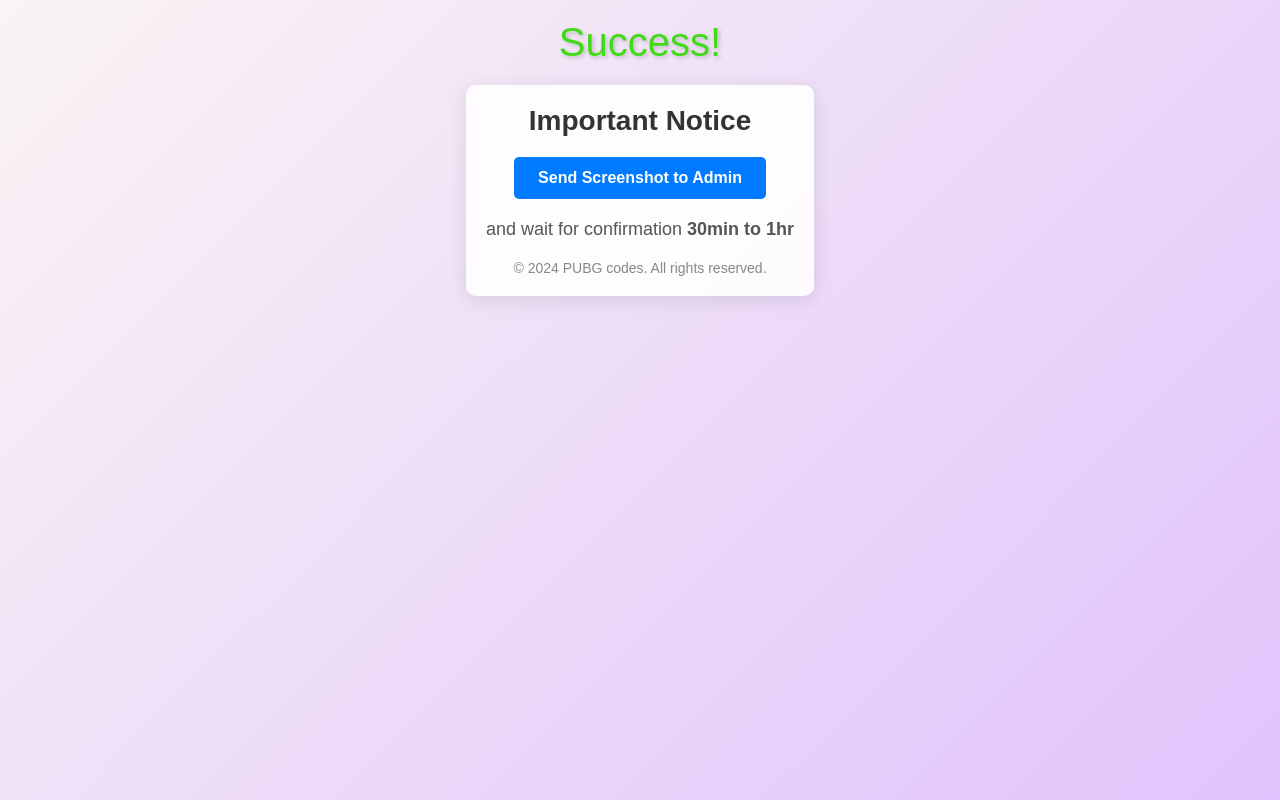
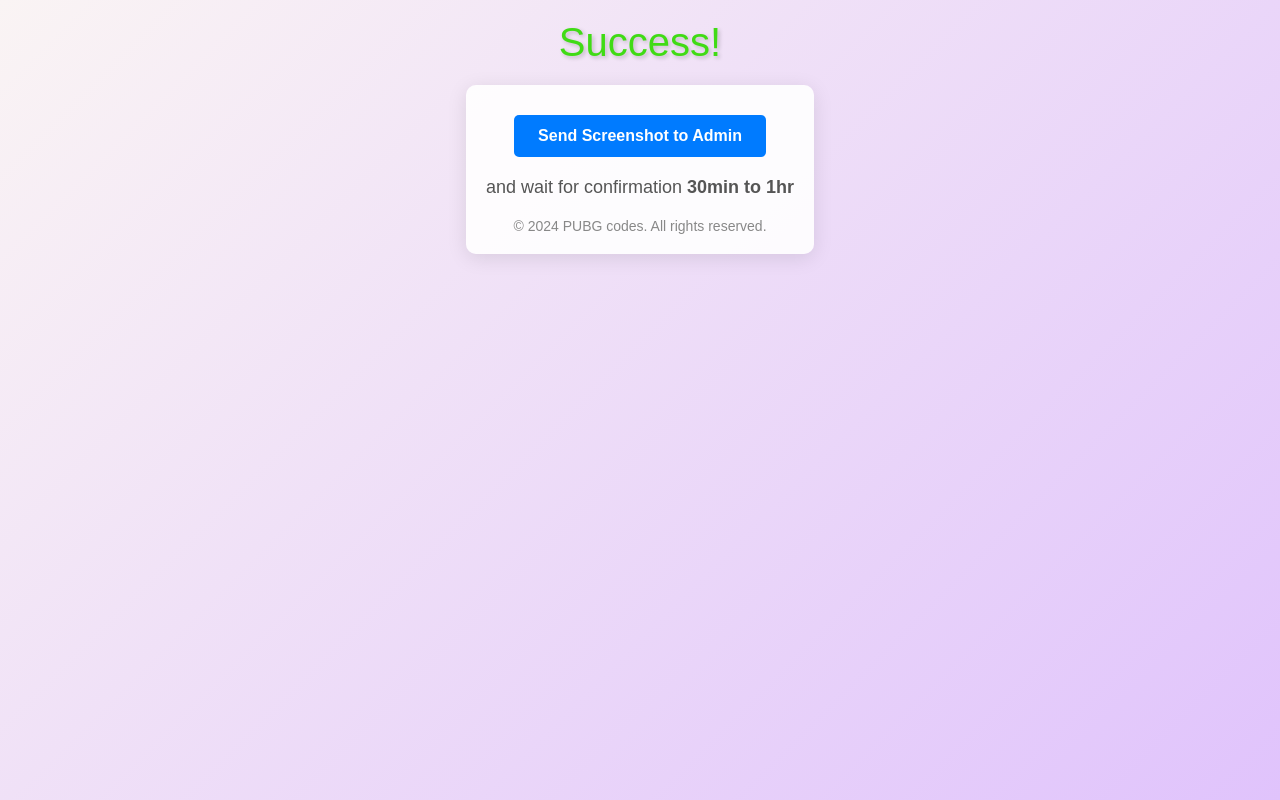
Before and after one commit to Aadi-bp/newweb5, a plain HTML site: page index.html in a window 1280 px wide. Drawn offline with Linux system fonts and the light colour scheme.

Commit message:
Update index.html

```diff
--- a/index.html
+++ b/index.html
@@ -9,8 +9,7 @@
 <body>
     <div class="success-message">Success!</div>
     <div class="notice-container">
-        <div class="notice-header">Important Notice</div>
-        <div class="button-container">
+    <div class="button-container">
             <a href="https://t.me/+ExLXCPa_eFA1ODg9" target="_blank" rel="noopener noreferrer">Send Screenshot to Admin</a>
         </div>
         <div class="notice-content">
```
